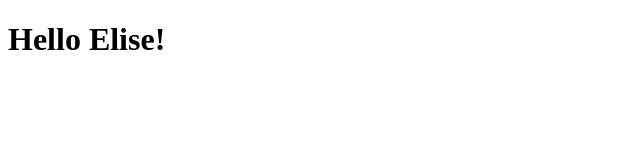
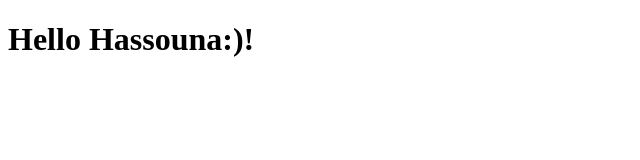
Before and after one commit to Bubbles2016/Bubbles2016.github.io, a plain HTML site: page index.html in a window 1280 px wide. Shown: the whole page, without its empty margins (0-640 px from the left). Drawn offline with Linux system fonts and the light colour scheme.

Commit message:
modify index.html

```diff
--- a/index.html
+++ b/index.html
@@ -5,6 +5,6 @@
   <title>GitHub Pages Test</title>
 </head>
 <body>
-  <h1>Hello Elise!</h1>
+  <h1>Hello Hassouna:)!</h1>
 </body>
 </html>
```
